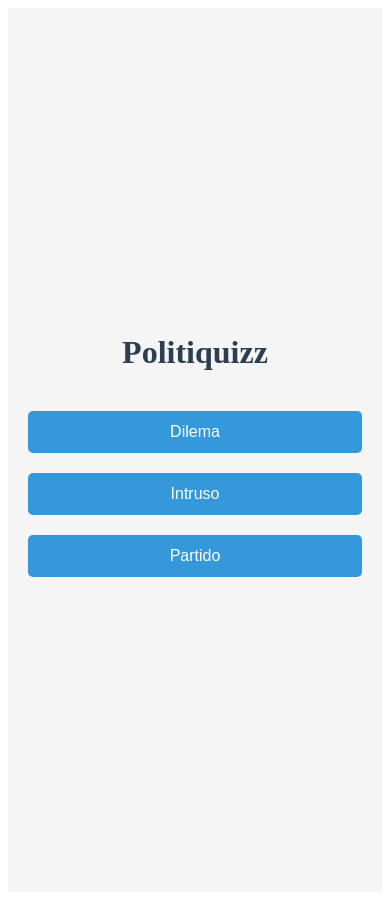
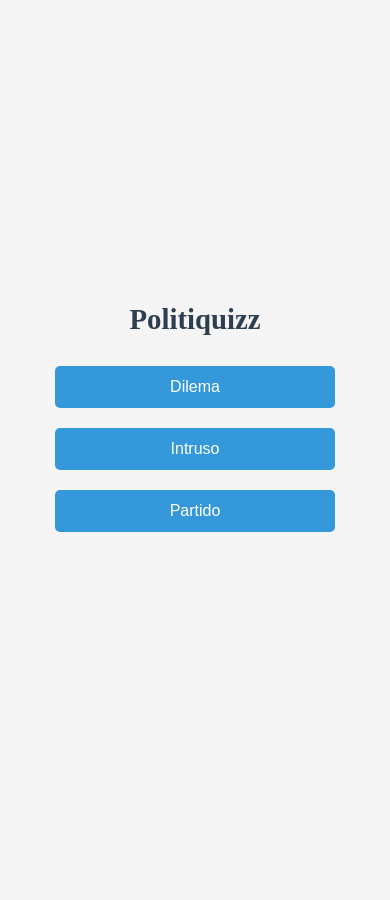
Before and after one commit to Famaral97/trustmeter, a Flask app: page / in a window 390 px wide. After the commit the page ends 532 px from the top, so only its background shows below. Run offline with Flask 3, Linux system fonts and the light colour scheme.

Commit message:
🐛 fix scrolling in home page

```diff
--- a/app/static/css/home.css
+++ b/app/static/css/home.css
@@ -1,27 +1,35 @@
+/* Reset margin and padding */
+* {
+    margin: 0;
+    padding: 0;
+    box-sizing: border-box;
+}
+
 /* Container for the buttons */
 .landing-container {
     display: flex;
     flex-direction: column;
     justify-content: center;
     align-items: center;
-    min-height: 100vh;
+    height: 100vh; /* Full viewport height */
     padding: 20px;
     background-color: #f5f5f5;
+    overflow: hidden; /* Prevent scrolling */
 }
 
 /* Title styling */
 .landing-title {
-    font-size: 2.5em; /* Relative unit for scaling */
+    font-size: 2.5em;
     font-weight: bold;
-    margin-bottom: 30px;
+    margin-bottom: 20px;
     color: #2c3e50;
     text-align: center;
 }
 
 /* Buttons styling */
 .landing-button {
-    padding: 15px 30px; /* Larger padding for better touch targets */
-    font-size: 1.2em; /* Scales with screen size */
+    padding: 15px 20px; /* Adjust padding */
+    font-size: 1.2em;
     background-color: #3498db;
     color: white;
     border: none;
@@ -29,8 +37,8 @@
     cursor: pointer;
     transition: background-color 0.3s;
     margin: 10px 0; /* Spacing between buttons */
-    width: 100%; /* Ensure the button scales properly */
-    max-width: 300px; /* Set a maximum width */
+    width: 80%; /* Adjust width */
+    max-width: 300px;
     text-align: center;
 }
 
@@ -41,12 +49,12 @@
 /* Media query for smaller screens */
 @media (max-width: 600px) {
     .landing-title {
-        font-size: 2em; /* Slightly smaller font for smaller screens */
+        font-size: 1.8em; /* Slightly smaller font for smaller screens */
     }
 
     .landing-button {
         font-size: 1em; /* Adjust button text size */
-        padding: 12px 25px; /* Adjust padding for smaller screens */
-        max-width: 100%; /* Use full width on small screens */
+        padding: 12px 15px; /* Adjust padding */
+        max-width: 90%; /* Use full width on small screens */
     }
 }
```
